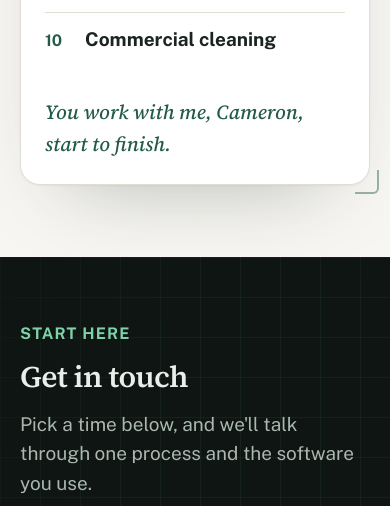
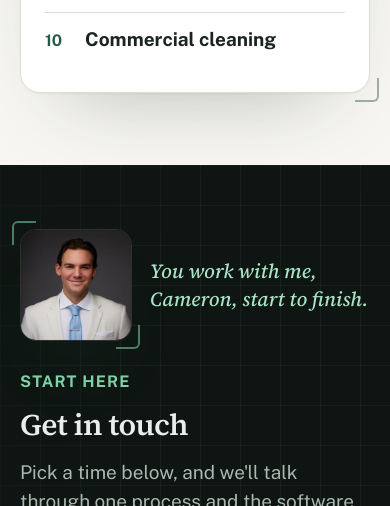
Before and after one commit to cameronkratkyy/seaksolutions-site, a plain HTML site: page index.html in a window 390 px wide. Shown: the part 4426-4932 px from the top of the page. Drawn offline with nearby package versions, Linux system fonts and the light colour scheme.

Commit message:
Site v7.1: Cameron's studio headshot in Get in touch
His own paid studio headshot (600 px webp from the 868 px original),
framed like the hero card, with "You work with me, Cameron, start to
finish." moved under it (same words). On phones it shows small beside
the line. Checks: site-solutions/check_v7.py 24 of 24 PASS (vault).
Cameron: "Push it live".

```diff
--- a/index.html
+++ b/index.html
@@ -228,6 +228,16 @@ html.js .count:not(.after) td.now{opacity:0}
 /* contact */
 .contact{margin-top:clamp(72px,9vw,112px);padding:clamp(64px,8vw,104px) 0 clamp(40px,5vw,56px)}
 .contact-in{max-width:760px}
+.contact-grid{display:grid;grid-template-columns:minmax(0,1fr) minmax(0,300px);gap:clamp(40px,6vw,88px);align-items:start}
+.contact-grid .contact-in{grid-column:1;grid-row:1}
+.me{grid-column:2;grid-row:1;position:relative;margin:56px 0 0}
+.me img{display:block;width:100%;max-width:300px;height:auto;aspect-ratio:1;object-fit:cover;border-radius:16px;border:1px solid var(--on-line);box-shadow:0 40px 90px -40px rgba(127,209,168,.3)}
+.ph{position:relative;display:block;max-width:300px}
+.ph::before,.ph::after{content:"";position:absolute;width:22px;height:22px;border:2px solid rgba(127,209,168,.55);pointer-events:none}
+.ph::before{top:-10px;left:-10px;border-right:0;border-bottom:0;border-radius:6px 0 0 0}
+.ph::after{bottom:-10px;right:-10px;border-left:0;border-top:0;border-radius:0 0 6px 0}
+.me figcaption{font-family:var(--serif);font-style:italic;font-size:20px;line-height:1.4;color:var(--mint-2);margin:22px 0 0;max-width:300px}
+@media (max-width:899px){.contact-grid{grid-template-columns:1fr;gap:28px}.contact-grid .contact-in{grid-row:2}.me{grid-column:1;grid-row:1;margin:0;display:flex;align-items:center;gap:18px}.ph{width:112px;flex:none}.me img{width:112px}.ph::before{top:-8px;left:-8px}.ph::after{bottom:-8px;right:-8px}.me figcaption{margin:0}}
 .contact .lead{color:var(--on-2)}
 .contact .other{font-size:18px;line-height:1.55;color:var(--on-2);max-width:40em;margin:26px 0 30px}
 .contact .other b{color:var(--on)}
@@ -408,7 +418,6 @@ html.rv-on [data-rv].in{opacity:1;transform:none}
       <li><h3>Wholesale and distribution</h3></li>
       <li><h3>Commercial cleaning</h3></li>
     </ol>
-    <p class="sign">You work with me, Cameron, start to finish.</p>
   </div>
 
   <div class="tp" id="p2">
@@ -457,6 +466,8 @@ html.rv-on [data-rv].in{opacity:1;transform:none}
 
 <section class="dk grid-bg contact" id="contact" aria-labelledby="h-contact">
   <div class="wrap">
+  <div class="contact-grid">
+    <figure class="me" data-rv style="--d:.12s"><span class="ph"><img src="cameron.webp" width="600" height="600" loading="lazy" alt="Cameron Kratky, who runs SEAK Solutions"></span><figcaption>You work with me, Cameron, start to finish.</figcaption></figure>
     <div class="contact-in">
       <span class="idx" style="color:var(--mint)" data-rv>Start here</span>
       <h2 id="h-contact" data-rv>Get in touch</h2>
@@ -468,6 +479,7 @@ html.rv-on [data-rv].in{opacity:1;transform:none}
         <div><dt>Phone</dt><dd><a href="tel:+13142669752">(314) 266-9752</a></dd></div>
       </dl>
     </div>
+  </div>
     <footer class="foot">
       <p><span>SEAK Solutions, LLC &middot; Missouri</span><span aria-hidden="true">&middot;</span><a href="mailto:cameron@seakinteriors.com">cameron@seakinteriors.com</a><span aria-hidden="true">&middot;</span><a href="tel:+13142669752">(314) 266-9752</a></p>
     </footer>
```
Also changed, not shown: cameron.webp (added).
